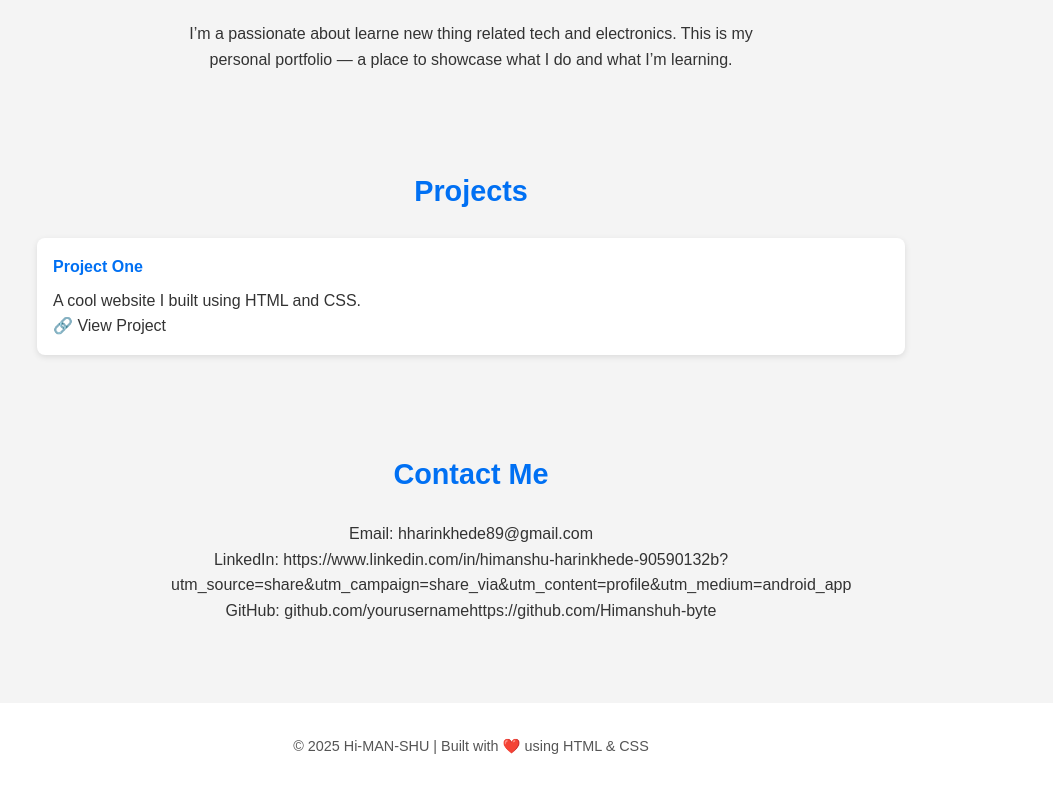
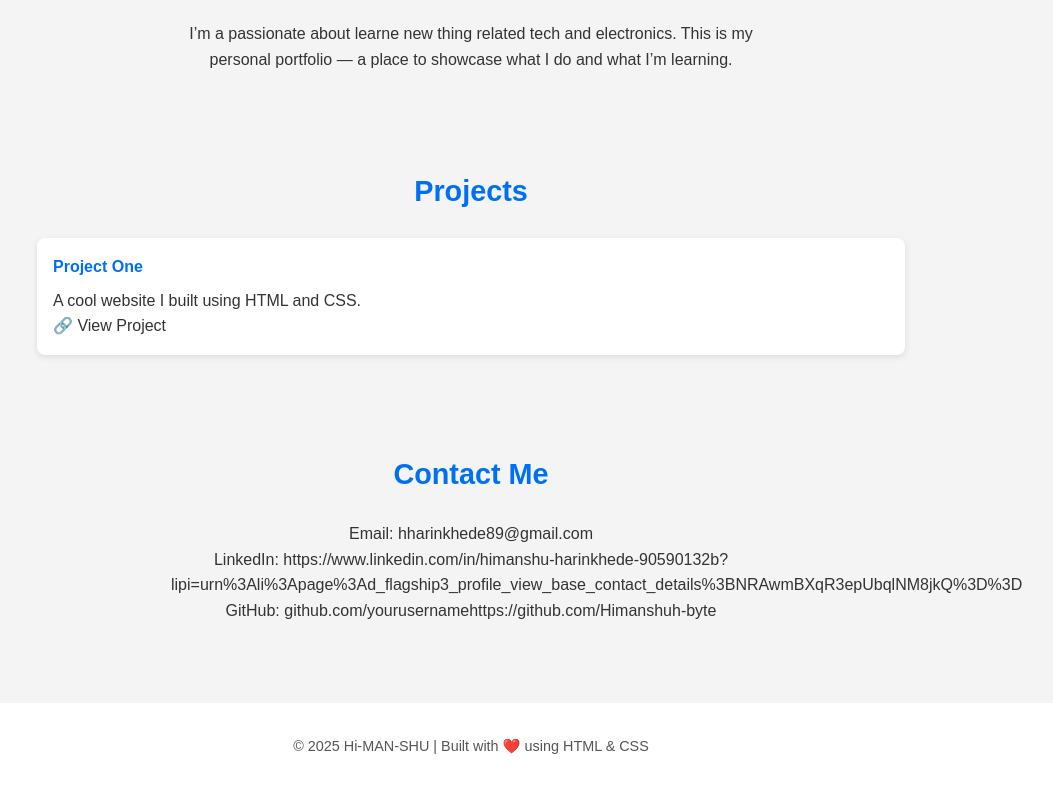
Before and after one commit to Himanshuh-byte/HimanshuHarinkhede-, a plain HTML site: page index.html in a window 1280 px wide. Shown: the part 489-1279 px from the top of the page, without its empty margins (169-1222 px from the left). Drawn offline with Linux system fonts and the light colour scheme.

Commit message:
Update index.html
update my text

```diff
--- a/index.html
+++ b/index.html
@@ -211,7 +211,7 @@
   <section id="contact" class="contact">
     <h3>Contact Me</h3>
     <p>Email: <a href="mailto:youremail@gmail.com">hharinkhede89@gmail.com</a></p>
-    <p>LinkedIn: <a href="https://linkedin.com/in/yourprofile" target="_blank">https://www.linkedin.com/in/himanshu-harinkhede-90590132b?utm_source=share&utm_campaign=share_via&utm_content=profile&utm_medium=android_app</a></p>
+    <p>LinkedIn: <a href="https://linkedin.com/in/yourprofile" target="_blank">https://www.linkedin.com/in/himanshu-harinkhede-90590132b?lipi=urn%3Ali%3Apage%3Ad_flagship3_profile_view_base_contact_details%3BNRAwmBXqR3epUbqlNM8jkQ%3D%3D</a></p>
     <p>GitHub: <a href="https://github.com/yourusername" target="_blank">github.com/yourusername</a>https://github.com/Himanshuh-byte</p>
   </section>
 
```
